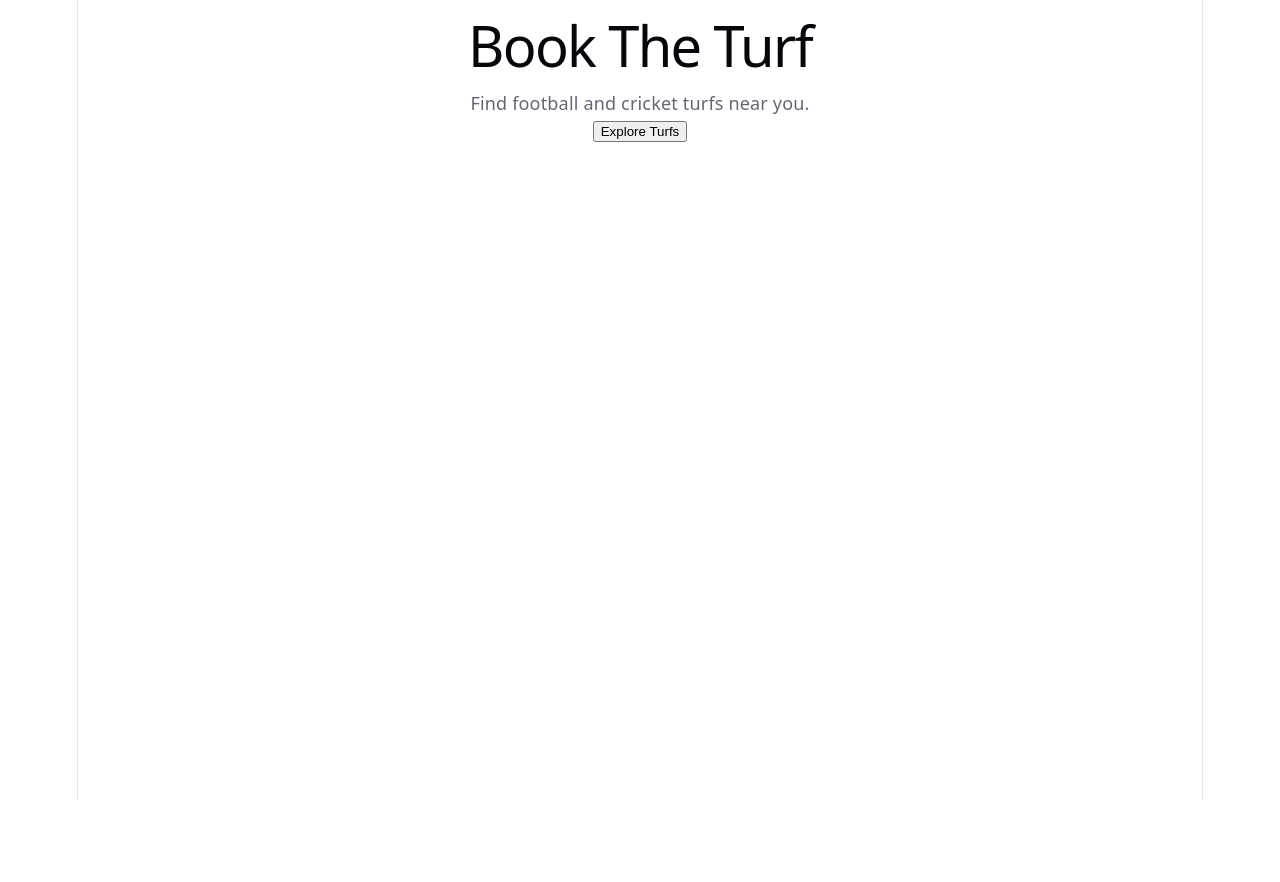
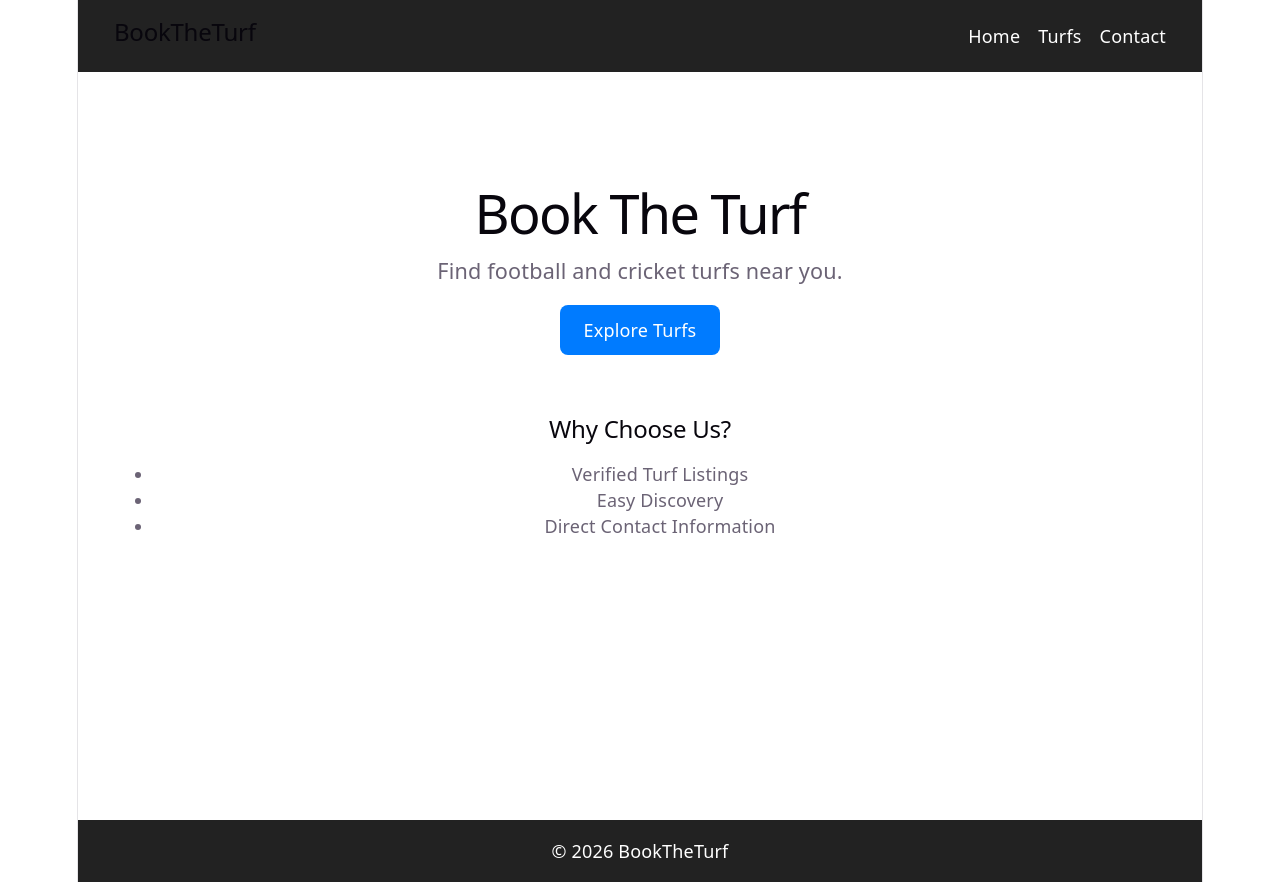
Before and after one commit to ArunReaper/book-the-turf, a React (Vite) app in the folder booktheturf_frontend/: page / in a window 1280 px wide. Before the commit the page ends 800 px from the top, so only its background shows below. Built offline with nearby package versions, Linux system fonts and the light colour scheme.

Commit message:
Add turf cards and improve UI

```diff
--- /dev/null
+++ b/booktheturf_frontend/src/components/Footer.tsx
@@ -0,0 +1,17 @@
+function Footer() {
+    return (
+        <footer
+            style={{
+                textAlign: "center",
+                padding: "1rem",
+                backgroundColor: "#222",
+                color: "white",
+                marginTop: "2rem",
+            }}
+        >
+            © 2026 BookTheTurf
+        </footer>
+    );
+}
+
+export default Footer;
--- /dev/null
+++ b/booktheturf_frontend/src/components/Layout.tsx
@@ -0,0 +1,28 @@
+import type { ReactNode } from "react";
+import Navbar from "./Navbar";
+import Footer from "./Footer";
+
+interface LayoutProps {
+    children: ReactNode;
+}
+
+function Layout({ children }: LayoutProps) {
+    return (
+        <>
+            <Navbar />
+
+            <main
+                style={{
+                    minHeight: "80vh",
+                    padding: "2rem",
+                }}
+            >
+                {children}
+            </main>
+
+            <Footer />
+        </>
+    );
+}
+
+export default Layout;
--- /dev/null
+++ b/booktheturf_frontend/src/components/Navbar.tsx
@@ -0,0 +1,48 @@
+import { Link } from "react-router-dom";
+
+function Navbar() {
+    return (
+        <nav
+            style={{
+                display: "flex",
+                justifyContent: "space-between",
+                alignItems: "center",
+                padding: "1rem 2rem",
+                backgroundColor: "#222",
+                color: "white",
+            }}
+        >
+            <h2>BookTheTurf</h2>
+
+            <div
+                style={{
+                    display: "flex",
+                    gap: "1rem",
+                }}
+            >
+                <Link
+                    to="/"
+                    style={{ color: "white", textDecoration: "none" }}
+                >
+                    Home
+                </Link>
+
+                <Link
+                    to="/turfs"
+                    style={{ color: "white", textDecoration: "none" }}
+                >
+                    Turfs
+                </Link>
+
+                <Link
+                    to="/contact"
+                    style={{ color: "white", textDecoration: "none" }}
+                >
+                    Contact
+                </Link>
+            </div>
+        </nav>
+    );
+}
+
+export default Navbar;
--- /dev/null
+++ b/booktheturf_frontend/src/components/TurfCard.tsx
@@ -0,0 +1,45 @@
+import { Link } from "react-router-dom";
+import type { Turf } from "../types/Turf";
+
+interface TurfCardProps {
+    turf: Turf;
+}
+
+function TurfCard({ turf }: TurfCardProps) {
+    return (
+        <div
+            style={{
+                border: "1px solid #ddd",
+                borderRadius: "12px",
+                padding: "16px",
+                width: "300px",
+                boxShadow: "0 2px 8px rgba(0,0,0,0.1)",
+            }}
+        >
+            <img
+                src="https://images.unsplash.com/photo-1574629810360-7efbbe195018"
+                alt={turf.name}
+                style={{
+                    width: "100%",
+                    height: "180px",
+                    objectFit: "cover",
+                    borderRadius: "8px",
+                }}
+            />
+
+            <h3>{turf.name}</h3>
+
+            <p>{turf.location}</p>
+
+            <p>
+                <strong>₹{turf.pricePerHour}/hr</strong>
+            </p>
+
+            <Link to={`/turfs/${turf.id}`}>
+                View Details
+            </Link>
+        </div>
+    );
+}
+
+export default TurfCard;
--- /dev/null
+++ b/booktheturf_frontend/src/pages/ContactPage.tsx
@@ -0,0 +1,15 @@
+import Layout from "../components/Layout";
+
+function ContactPage() {
+    return (
+        <Layout>
+            <h1>Contact Us</h1>
+
+            <p>Email: contact@booktheturf.com</p>
+
+            <p>Phone: +91 9876543210</p>
+        </Layout>
+    );
+}
+
+export default ContactPage;
--- a/booktheturf_frontend/src/pages/HomePage.tsx
+++ b/booktheturf_frontend/src/pages/HomePage.tsx
@@ -1,20 +1,57 @@
 import { Link } from "react-router-dom";
+import Layout from "../components/Layout";
 
 function HomePage() {
     return (
-        <div>
-            <h1>Book The Turf</h1>
+        <Layout>
+            <section
+                style={{
+                    textAlign: "center",
+                    padding: "60px 20px",
+                }}
+            >
+                <h1
+                    style={{
+                        fontSize: "3rem",
+                    }}
+                >
+                    Book The Turf
+                </h1>
 
-            <p>
-                Find football and cricket turfs near you.
-            </p>
+                <p
+                    style={{
+                        fontSize: "1.2rem",
+                    }}
+                >
+                    Find football and cricket turfs near you.
+                </p>
 
-            <Link to="/turfs">
-                <button>
+                <Link
+                    to="/turfs"
+                    style={{
+                        display: "inline-block",
+                        marginTop: "20px",
+                        padding: "12px 24px",
+                        backgroundColor: "#007bff",
+                        color: "white",
+                        borderRadius: "8px",
+                        textDecoration: "none",
+                    }}
+                >
                     Explore Turfs
-                </button>
-            </Link>
-        </div>
+                </Link>
+            </section>
+
+            <section>
+                <h2>Why Choose Us?</h2>
+
+                <ul>
+                    <li>Verified Turf Listings</li>
+                    <li>Easy Discovery</li>
+                    <li>Direct Contact Information</li>
+                </ul>
+            </section>
+        </Layout>
     );
 }
 
--- a/booktheturf_frontend/src/pages/TurfDetailsPage.tsx
+++ b/booktheturf_frontend/src/pages/TurfDetailsPage.tsx
@@ -2,6 +2,7 @@ import { useEffect, useState } from "react";
 import { useParams } from "react-router-dom";
 import { getTurfById } from "../api/turfService";
 import type { Turf } from "../types/Turf";
+import Layout from "../components/Layout";
 
 function TurfDetailsPage() {
 
@@ -24,17 +25,46 @@ function TurfDetailsPage() {
     }
 
     return (
-        <div>
-            <h1>{turf.name}</h1>
+        <Layout>
+            <div
+                style={{
+                    maxWidth: "800px",
+                    margin: "0 auto",
+                }}
+            >
+                <img
+                    src="https://images.unsplash.com/photo-1574629810360-7efbbe195018"
+                    alt={turf.name}
+                    style={{
+                        width: "100%",
+                        borderRadius: "12px",
+                        marginBottom: "20px",
+                    }}
+                />
 
-            <p>{turf.location}</p>
+                <h1>{turf.name}</h1>
 
-            <p>₹ {turf.pricePerHour}</p>
+                <p>
+                    <strong>Location:</strong> {turf.location}
+                </p>
 
-            <p>{turf.description}</p>
+                <p>
+                    <strong>Price:</strong> ₹{turf.pricePerHour}/hr
+                </p>
 
-            <p>{turf.contactNumber}</p>
-        </div>
+                <p>
+                    <strong>Description:</strong> {turf.description}
+                </p>
+
+                <p>
+                    <strong>Contact:</strong> {turf.contactNumber}
+                </p>
+
+                <button>
+                    I'm Interested
+                </button>
+            </div>
+        </Layout>
     );
 }
 
--- a/booktheturf_frontend/src/pages/TurfListPage.tsx
+++ b/booktheturf_frontend/src/pages/TurfListPage.tsx
@@ -1,7 +1,8 @@
 import { useEffect, useState } from "react";
 import { getAllTurfs } from "../api/turfService";
+import TurfCard from "../components/TurfCard";
 import type { Turf } from "../types/Turf";
-import { Link } from "react-router-dom";
+import Layout from "../components/Layout";
 
 function TurfListPage() {
     const [turfs, setTurfs] = useState<Turf[]>([]);
@@ -17,35 +18,26 @@ function TurfListPage() {
     }, []);
 
     return (
-        <div>
-            <h1>Available Turfs</h1>
+        <Layout>
+            <div>
+                <h1>Available Turfs</h1>
 
-            {turfs.map((turf) => (
                 <div
-                    key={turf.id}
                     style={{
-                        border: "1px solid #ccc",
-                        padding: "16px",
-                        marginBottom: "16px",
-                        borderRadius: "8px",
+                        display: "flex",
+                        gap: "20px",
+                        flexWrap: "wrap",
                     }}
                 >
-                    <h3>{turf.name}</h3>
-
-                    <p>
-                        <strong>Location:</strong> {turf.location}
-                    </p>
-
-                    <p>
-                        <strong>Price:</strong> ₹{turf.pricePerHour}/hr
-                    </p>
-
-                    <Link to={`/turfs/${turf.id}`}>
-                        View Details
-                    </Link>
+                    {turfs.map((turf) => (
+                        <TurfCard
+                            key={turf.id}
+                            turf={turf}
+                        />
+                    ))}
                 </div>
-            ))}
-        </div>
+            </div>
+        </Layout>
     );
 }
 
--- a/booktheturf_frontend/src/routes/AppRoutes.tsx
+++ b/booktheturf_frontend/src/routes/AppRoutes.tsx
@@ -3,6 +3,7 @@ import { BrowserRouter, Routes, Route } from "react-router-dom";
 import HomePage from "../pages/HomePage";
 import TurfListPage from "../pages/TurfListPage";
 import TurfDetailsPage from "../pages/TurfDetailsPage";
+import ContactPage from "../pages/ContactPage";
 
 function AppRoutes() {
     return (
@@ -25,6 +26,11 @@ function AppRoutes() {
                     element={<TurfDetailsPage />}
                 />
 
+                <Route
+                    path="/contact"
+                    element={<ContactPage />}
+                />
+
             </Routes>
 
         </BrowserRouter>
```
